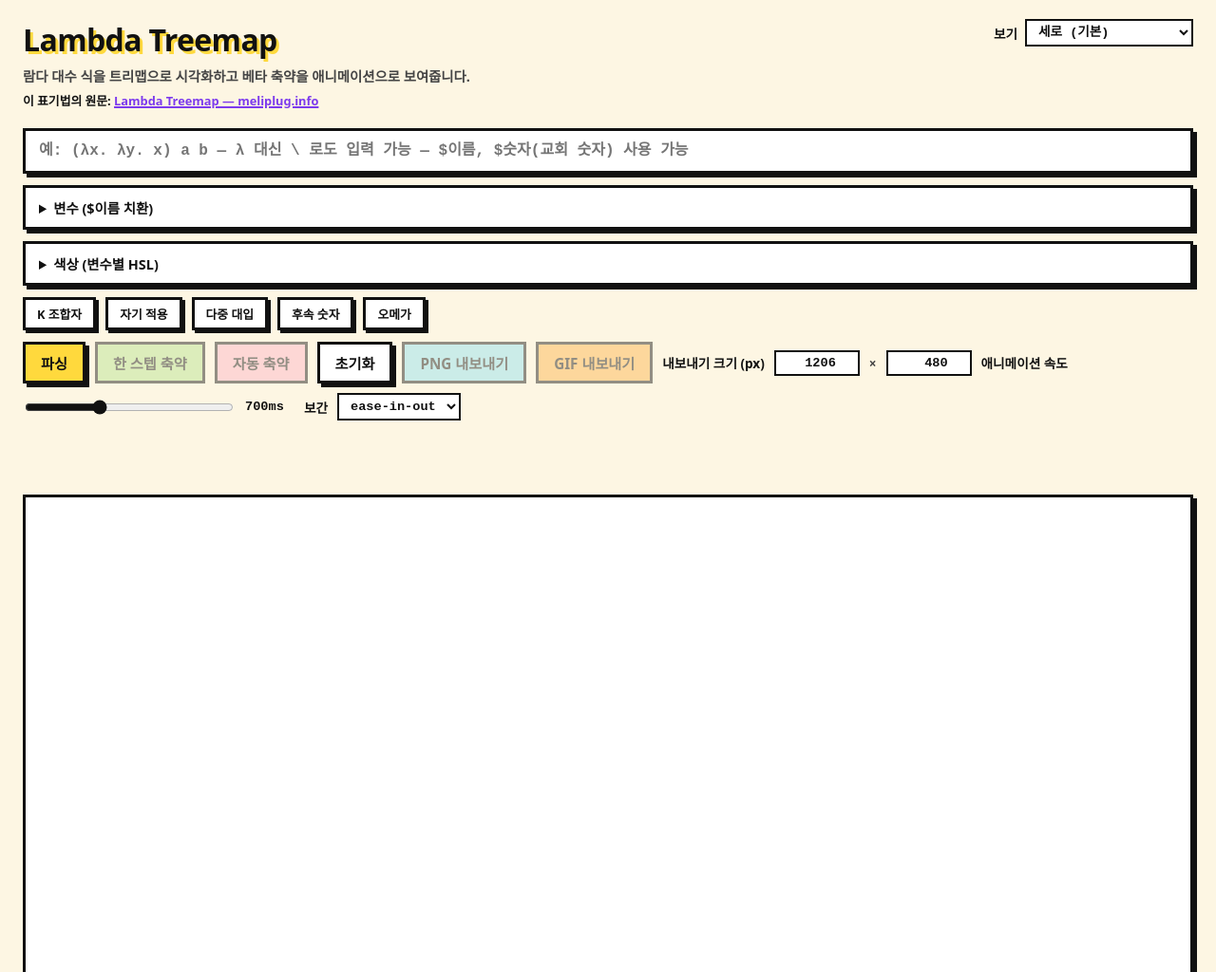
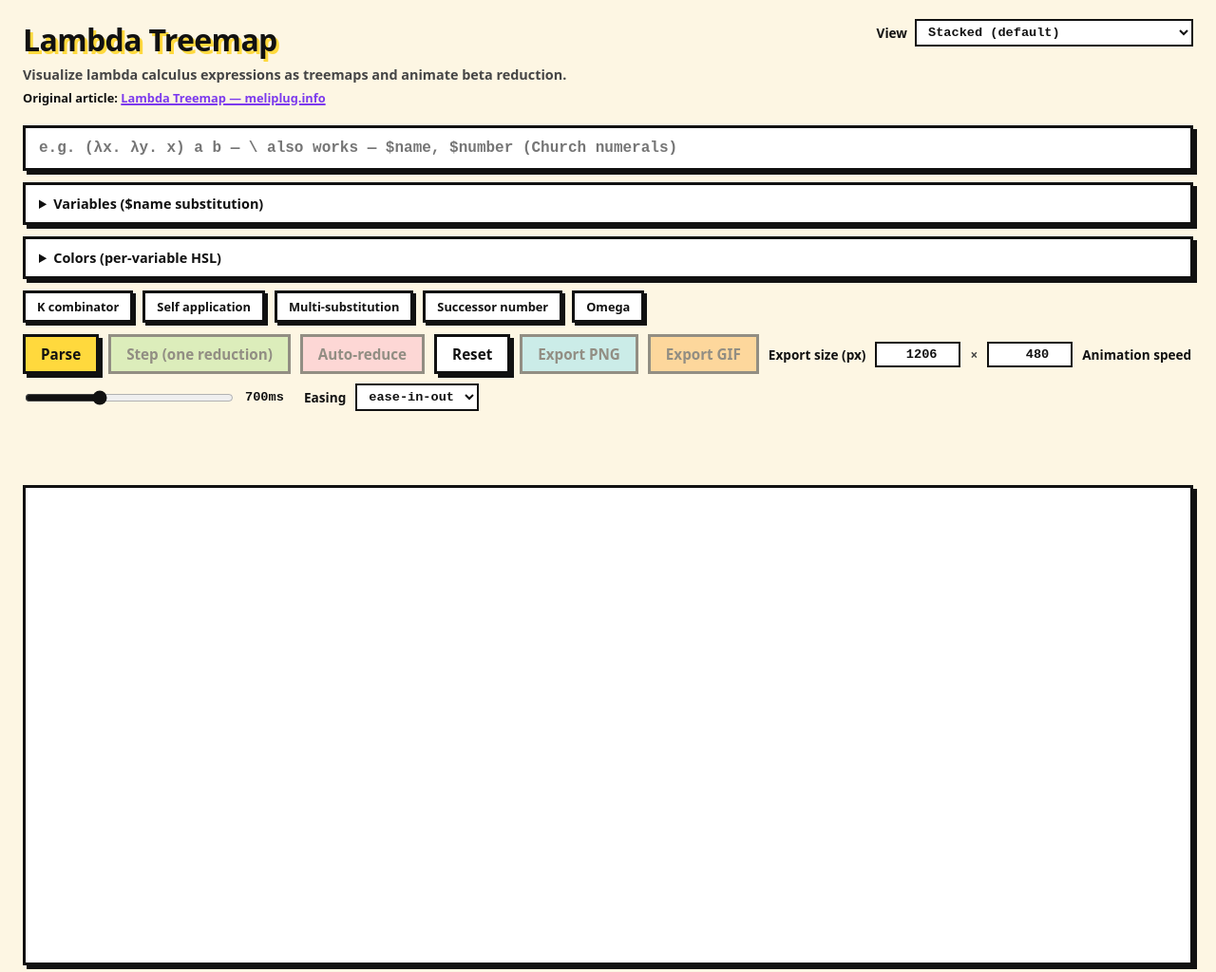
Before and after one commit to ywbird/slop-lambda-treemap, a website with bundled scripts: page index.html in a window 1280 px wide. Shown: the top 1024 px of the page at 95% size. Built offline with nearby package versions, Linux system fonts and the light colour scheme.

Commit message:
feat(i18n): translate all UI strings to English
index.html: subtitle, article-link prefix, layout-mode label/options,
placeholders, aria-labels, summaries, button labels, preset labels,
speed/easing labels — all 24 Korean strings → English. <html lang> 를
ko → en.

js/main.js: status suffixes ('N steps reduced'), auto-button toggle
('Stop' / 'Auto-reduce'), size-input error, color-row 'Reset', variable
row placeholders + 'Delete', step/progress/saved messages — 13 Korean
strings → English.

스코프 외:
- css/style.css 의 한국어 섹션 주석 (개발자용, UI 아님)
- TODO.md (개발 문서, UI 아님)
- README.md / AGENTS.md (이미 영어)
- 소스 코드 주석 (개발자용, UI 아님)
- λ / \ 식별자, 'bindingId' / 'free:' 키 (언어 정의의 일부)

```diff
--- a/index.html
+++ b/index.html
@@ -1,5 +1,5 @@
 <!DOCTYPE html>
-<html lang="ko">
+<html lang="en">
 <head>
   <meta charset="UTF-8">
   <meta name="viewport" content="width=device-width, initial-scale=1.0">
@@ -10,54 +10,54 @@
   <header>
     <div class="header-main">
       <h1>Lambda Treemap</h1>
-      <p class="subtitle">람다 대수 식을 트리맵으로 시각화하고 베타 축약을 애니메이션으로 보여줍니다.</p>
-      <p class="article-link">이 표기법의 원문: <a href="https://meliplug.info/articles/math/lambda-treemap/" target="_blank" rel="noopener">Lambda Treemap — meliplug.info</a></p>
+      <p class="subtitle">Visualize lambda calculus expressions as treemaps and animate beta reduction.</p>
+      <p class="article-link">Original article: <a href="https://meliplug.info/articles/math/lambda-treemap/" target="_blank" rel="noopener">Lambda Treemap — meliplug.info</a></p>
     </div>
     <div class="layout-control">
-      <label for="layout-mode">보기</label>
-      <select id="layout-mode" aria-label="레이아웃 모드">
-        <option value="stacked">세로 (기본)</option>
-        <option value="side-by-side">좌우 (입력 ↔ 트리맵)</option>
-        <option value="treemap-only">트리맵만</option>
+      <label for="layout-mode">View</label>
+      <select id="layout-mode" aria-label="Layout mode">
+        <option value="stacked">Stacked (default)</option>
+        <option value="side-by-side">Side-by-side (inputs ↔ treemap)</option>
+        <option value="treemap-only">Treemap only</option>
       </select>
     </div>
   </header>
 
   <main>
     <section id="controls">
-      <input id="expr-input" type="text" placeholder="예: (λx. λy. x) a b — λ 대신 \ 로도 입력 가능 — $이름, $숫자(교회 숫자) 사용 가능" aria-label="람다 대수 식 입력" spellcheck="false" autocapitalize="off">
+      <input id="expr-input" type="text" placeholder="e.g. (λx. λy. x) a b — \ also works — $name, $number (Church numerals)" aria-label="Lambda expression" spellcheck="false" autocapitalize="off">
       <details id="variables-details">
-        <summary>변수 ($이름 치환)</summary>
+        <summary>Variables ($name substitution)</summary>
         <div id="variables-list"></div>
-        <button type="button" id="add-variable-btn" class="var-add">+ 변수 추가</button>
+        <button type="button" id="add-variable-btn" class="var-add">+ Add variable</button>
       </details>
       <details id="color-details">
-        <summary>색상 (변수별 HSL)</summary>
+        <summary>Colors (per-variable HSL)</summary>
         <div id="color-list"></div>
-        <p class="color-hint">현재 식에 등장하는 변수마다 HSL 슬라이더가 생깁니다. <code>초기화</code>로 자동 색(바인딩 해시)으로 돌아갑니다.</p>
+        <p class="color-hint">One HSL row appears per variable in the current expression. <code>Reset</code> returns to the auto color (binding hash).</p>
       </details>
-      <div id="presets" class="presets" aria-label="예시 식">
-        <button type="button" class="preset" data-expr="(λx. λy. x) a b">K 조합자</button>
-        <button type="button" class="preset" data-expr="(λx. x x) (λy. y)">자기 적용</button>
-        <button type="button" class="preset" data-expr="(λx. x x x) (a b)">다중 대입</button>
-        <button type="button" class="preset" data-expr="(λn. λf. λx. f (n f x)) (λf. λx. f x) a b">후속 숫자</button>
-        <button type="button" class="preset" data-expr="(λx. x x) (λx. x x)">오메가</button>
+      <div id="presets" class="presets" aria-label="Example expressions">
+        <button type="button" class="preset" data-expr="(λx. λy. x) a b">K combinator</button>
+        <button type="button" class="preset" data-expr="(λx. x x) (λy. y)">Self application</button>
+        <button type="button" class="preset" data-expr="(λx. x x x) (a b)">Multi-substitution</button>
+        <button type="button" class="preset" data-expr="(λn. λf. λx. f (n f x)) (λf. λx. f x) a b">Successor number</button>
+        <button type="button" class="preset" data-expr="(λx. x x) (λx. x x)">Omega</button>
       </div>
       <div class="buttons speed-control">
-        <button id="parse-btn" type="button">파싱</button>
-        <button id="step-btn" type="button" disabled>한 스텝 축약</button>
-        <button id="auto-btn" type="button" disabled>자동 축약</button>
-        <button id="reset-btn" type="button">초기화</button>
-        <button id="export-png-btn" type="button" disabled>PNG 내보내기</button>
-        <button id="export-gif-btn" type="button" disabled>GIF 내보내기</button>
-        <label for="export-width">내보내기 크기 (px)</label>
-        <input id="export-width" type="number" min="100" max="10000" step="10" value="0" aria-label="내보내기 가로 px">
+        <button id="parse-btn" type="button">Parse</button>
+        <button id="step-btn" type="button" disabled>Step (one reduction)</button>
+        <button id="auto-btn" type="button" disabled>Auto-reduce</button>
+        <button id="reset-btn" type="button">Reset</button>
+        <button id="export-png-btn" type="button" disabled>Export PNG</button>
+        <button id="export-gif-btn" type="button" disabled>Export GIF</button>
+        <label for="export-width">Export size (px)</label>
+        <input id="export-width" type="number" min="100" max="10000" step="10" value="0" aria-label="Export width px">
         <span class="size-x">×</span>
-        <input id="export-height" type="number" min="100" max="10000" step="10" value="0" aria-label="내보내기 세로 px">
-        <label for="speed-slider">애니메이션 속도</label>
+        <input id="export-height" type="number" min="100" max="10000" step="10" value="0" aria-label="Export height px">
+        <label for="speed-slider">Animation speed</label>
         <input id="speed-slider" type="range" min="0" max="2000" step="100" value="700">
         <output id="speed-value" for="speed-slider">700ms</output>
-        <label for="easing-select">보간</label>
+        <label for="easing-select">Easing</label>
         <select id="easing-select"></select>
       </div>
       <p id="status" class="status" aria-live="polite"></p>
--- a/js/main.js
+++ b/js/main.js
@@ -86,7 +86,7 @@ function renderStatus(suffix = '') {
 }
 
 function render() {
-  renderStatus(state.steps > 0 ? `  (${state.steps}단계 축약)` : '');
+  renderStatus(state.steps > 0 ? `  (${state.steps} steps reduced)` : '');
 }
 
 /** 트리맵만 모드에서 떠 있는 상태/에러 패널에 동일 텍스트를 복사한다. */
@@ -136,7 +136,7 @@ function updateButtons() {
   // 자동: 실행 중에는 언제나 눌러 정지 가능, 그 외엔 AST가 있고 대기 중일 때
   autoBtn.disabled =
     (!hasAst && !state.autoRunning) || (state.animating && !state.autoRunning);
-  autoBtn.textContent = state.autoRunning ? '정지' : '자동 축약';
+  autoBtn.textContent = state.autoRunning ? 'Stop' : 'Auto-reduce';
   parseBtn.disabled = state.animating || state.autoRunning;
   exportPngBtn.disabled = !hasAst || busy;
   exportGifBtn.disabled = !hasAst || busy;
@@ -179,7 +179,7 @@ function readExportSize() {
   const h = parse(exportHeightInput);
   if (Number.isNaN(w) || Number.isNaN(h)) {
     statusEl.textContent = '';
-    renderStatus(`  (내보내기 크기 입력 오류 — 현재 캔버스 ${fallback.w}×${fallback.h} 사용)`);
+    renderStatus(`  (Invalid export size — falling back to current canvas ${fallback.w}×${fallback.h})`);
     return fallback;
   }
   return { w: clamp(w, 100, 10000), h: clamp(h, 100, 10000) };
@@ -274,7 +274,7 @@ function buildColorRow(name) {
   const reset = document.createElement('button');
   reset.type = 'button';
   reset.className = 'color-reset';
-  reset.textContent = '초기화';
+  reset.textContent = 'Reset';
 
   row.append(nameEl, swatch, sliders.h.parentElement, sliders.s.parentElement, sliders.l.parentElement, reset);
 
@@ -380,7 +380,7 @@ function addVariableRow(name = '', value = '') {
   const nameInput = document.createElement('input');
   nameInput.className = 'var-name';
   nameInput.type = 'text';
-  nameInput.placeholder = '이름';
+  nameInput.placeholder = 'name';
   nameInput.value = name;
   nameInput.spellcheck = false;
   nameInput.autocapitalize = 'off';
@@ -388,7 +388,7 @@ function addVariableRow(name = '', value = '') {
   const valueInput = document.createElement('input');
   valueInput.className = 'var-value';
   valueInput.type = 'text';
-  valueInput.placeholder = '값 (예: λx. x)';
+  valueInput.placeholder = 'value (e.g. λx. x)';
   valueInput.value = value;
   valueInput.spellcheck = false;
   valueInput.autocapitalize = 'off';
@@ -396,7 +396,7 @@ function addVariableRow(name = '', value = '') {
   const delBtn = document.createElement('button');
   delBtn.type = 'button';
   delBtn.className = 'var-delete';
-  delBtn.textContent = '삭제';
+  delBtn.textContent = 'Delete';
   delBtn.addEventListener('click', () => row.remove());
 
   row.append(nameInput, valueInput, delBtn);
@@ -469,7 +469,7 @@ stepBtn.addEventListener('click', () => {
     commitStep(result);
   } else {
     statusEl.textContent = '';
-    renderStatus('  (정규형 — 더 이상 축약 불가)');
+    renderStatus('  (Normal form — no more reductions)');
   }
 });
 
@@ -493,14 +493,14 @@ autoBtn.addEventListener('click', () => {
     if (autoSteps >= AUTO_MAX_STEPS) {
       state.autoRunning = false;
       updateButtons();
-      renderStatus('  (자동 축약 최대 스텝 도달)');
+      renderStatus('  (Auto-reduce max steps reached)');
       return;
     }
     const result = reduceStep(state.ast);
     if (!result.reduced) {
       state.autoRunning = false;
       updateButtons();
-      renderStatus('  (정규형 — 더 이상 축약 불가)');
+      renderStatus('  (Normal form — no more reductions)');
       return;
     }
     autoSteps++;
@@ -536,7 +536,7 @@ exportPngBtn.addEventListener('click', async () => {
   try {
     await exportPng(renderer, state.ast, { width: w, height: h });
     statusEl.textContent = '';
-    renderStatus('  (PNG 저장 완료)');
+    renderStatus('  (PNG saved)');
   } catch (e) {
     errorEl.textContent = e.message;
   } finally {
@@ -564,11 +564,11 @@ exportGifBtn.addEventListener('click', async () => {
       frameMs: animationDuration(),
       onProgress: (i, total) => {
         statusEl.textContent = '';
-        renderStatus(`  (GIF 생성 중... ${i}/${total})`);
+        renderStatus(`  (Generating GIF... ${i}/${total})`);
       },
     });
     statusEl.textContent = '';
-    renderStatus('  (GIF 저장 완료)');
+    renderStatus('  (GIF saved)');
   } catch (e) {
     errorEl.textContent = e.message;
   } finally {
```
